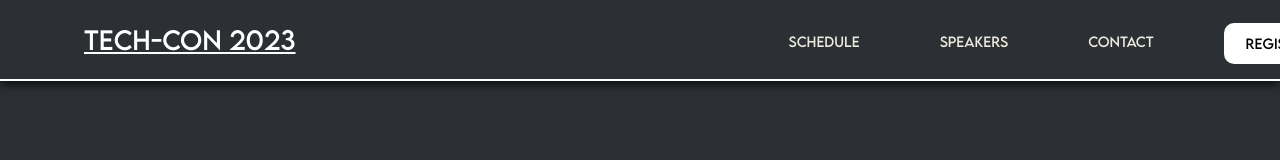
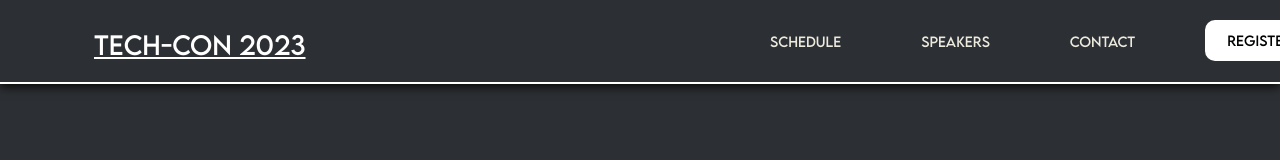
Before and after one commit to OctetularZ/TechCon-2023, a plain HTML site: page index.html in a window 1280 px wide. Shown: the top 160 px of the page. Drawn offline with Linux system fonts and the light colour scheme.

Commit message:
finished navbar

```diff
--- a/index.css
+++ b/index.css
@@ -151,12 +151,12 @@ html {
   color: white;
   font-family: lemon;
   margin-left: 5vw;
-  margin-right: 35vw;
+  margin-right: 32vw;
   white-space: nowrap;
   margin-top: 1vh;
   font-size: 25px;
-  border-radius: 5px;
-  padding: 0 5px;
+  border-radius: 10px;
+  padding: 5px 15px;
   transition: color .4s ease-in-out, box-shadow .4s ease-in-out;
   transform: translateZ(0);
   animation: slideInFromTop 0.8s ease;
@@ -189,7 +189,7 @@ html {
   border-style: none;
   padding: 10px 20px;
   margin-left: -10px;
-  margin-top: 1vh;
+  margin-top: 5px;
   color: white;
   font-family: lemon;
   transition: all 0.3s ease;
--- a/index.html
+++ b/index.html
@@ -17,10 +17,14 @@
       <nav class="outer-nav">
         <ul class="nav-options">
           <a class="name-title" href="#">Tech-Con 2023</a>
-          <li class="nav-li"><button class="home-btn"><a class="home-link" href="#">Schedule</a></button></li>
-          <li class="nav-li"><button class="home-btn"><a class="home-link" href="#">Speakers</a></button></li>
-          <li class="nav-li"><button class="home-btn"><a class="home-link" href="#">Contact</a></button></li>
-          <li class="nav-li"><button class="call-btn"><a class="call-link" href="#">Register</a></button></li>
+          <li class="nav-li"><button class="home-btn"><a class="home-link"
+                href="./schedule/schedule.html">Schedule</a></button></li>
+          <li class="nav-li"><button class="home-btn"><a class="home-link"
+                href="./speakers/speakers.html">Speakers</a></button></li>
+          <li class="nav-li"><button class="home-btn"><a class="home-link"
+                href="./contact/contact.html">Contact</a></button></li>
+          <li class="nav-li"><button class="call-btn"><a class="call-link"
+                href="./register/register.html">Register</a></button></li>
         </ul>
       </nav>
 
```
